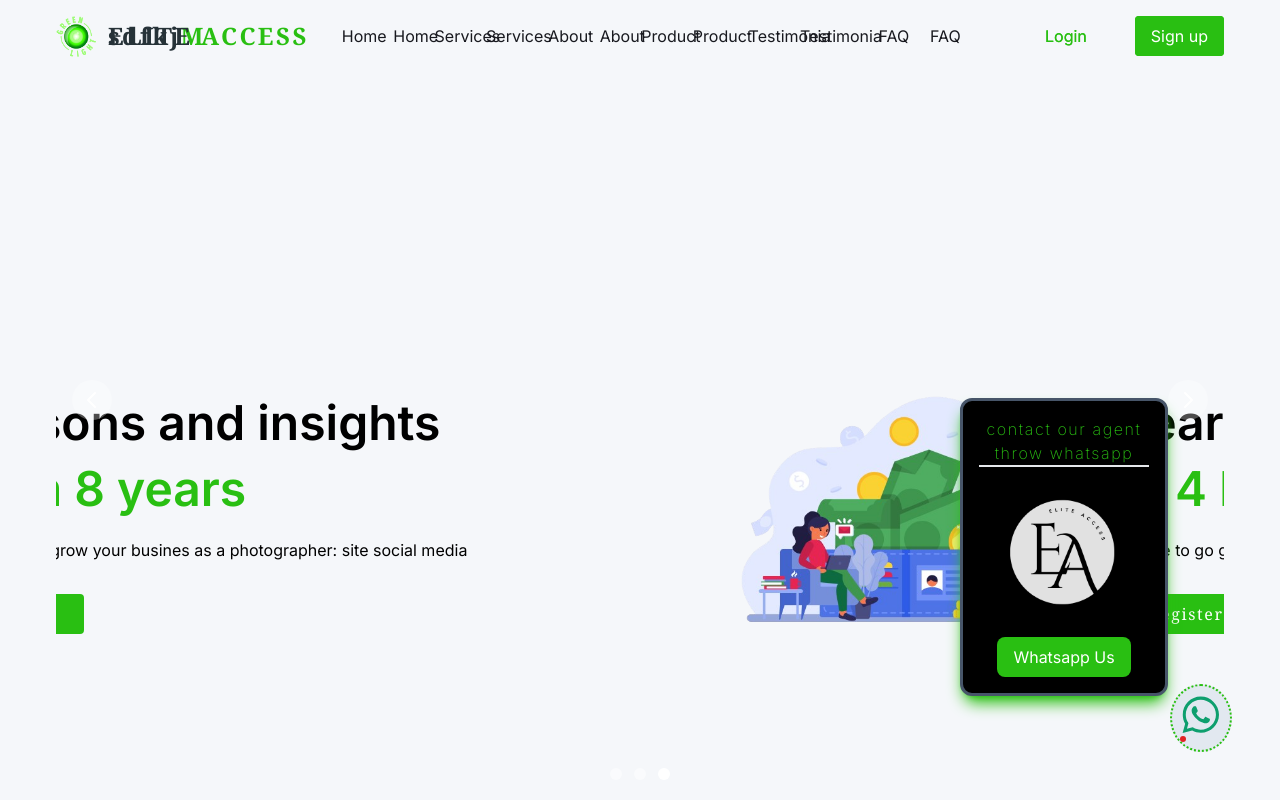
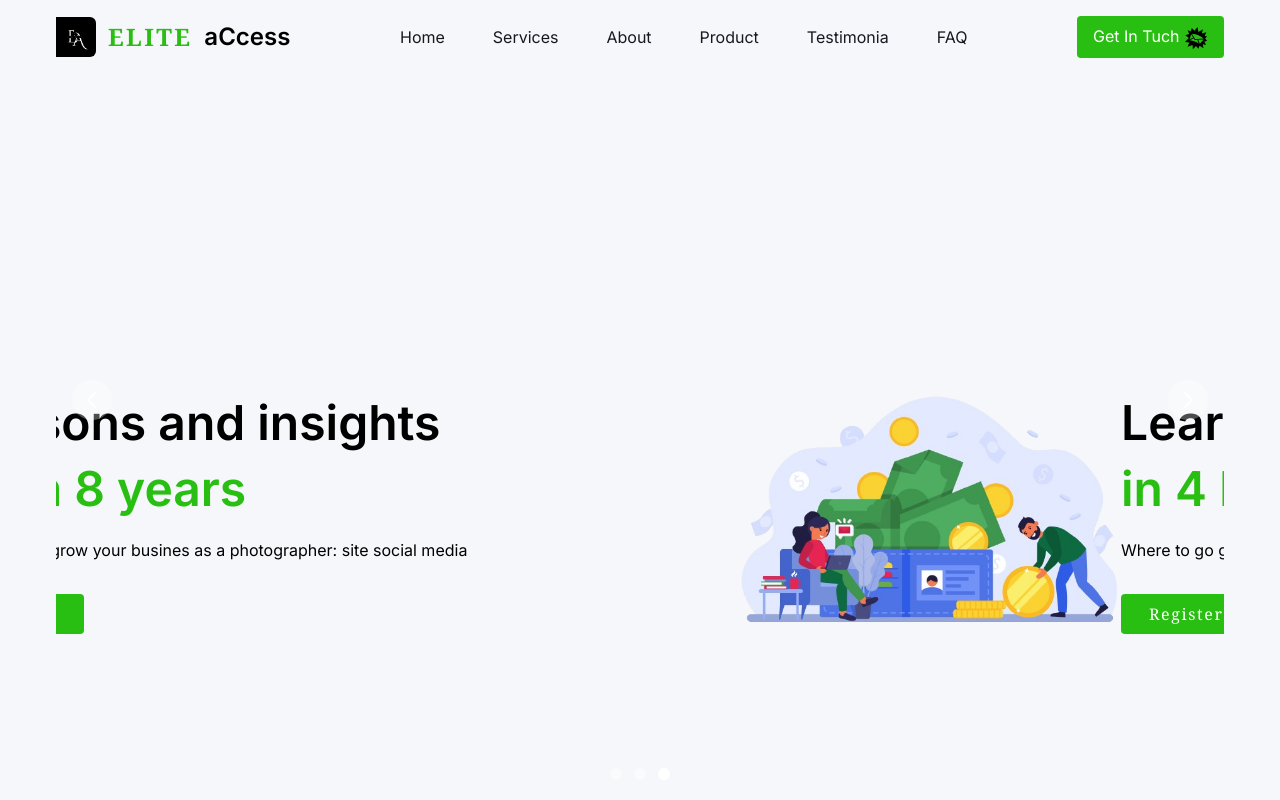
Before and after one commit to batoum0-code/landing-page1, a React (Vite) app: page / in a window 1280 px wide. Shown: the top 800 px of the page. Built offline with nearby package versions, Linux system fonts and the light colour scheme.

Commit message:
go for your dream again

```diff
--- a/package.json
+++ b/package.json
@@ -15,7 +15,7 @@
     "react": "^18.2.0",
     "react-dom": "^18.2.0",
     "react-icons": "^5.3.0",
-    "react-router-dom": "^6.23.1",
+    "react-router-dom": "^6.26.1",
     "react-scroll": "^1.9.0"
   },
   "devDependencies": {
--- a/src/App.jsx
+++ b/src/App.jsx
@@ -1,18 +1,24 @@
+  // use a css global style file
 import './App.css';
-import LandingPage from './pages/LandingPage';
 
+  // import components and pages to app component
+import MainPage from './pages/MainPage';
+import ContactUs from './components/ContactUs';
 
-
-
+  //import react router stufs
+import {BrowserRouter as Router, Routes, Route} from 'react-router-dom'
 
 function App() {
 
 
 
   return (
-    <div>
-      <LandingPage/>
-    </div>
+    <Router>
+      <Routes>
+        <Route path='/' element={<MainPage/>}/>
+        <Route path='/contactus' element={<ContactUs/>}/>
+      </Routes>
+    </Router>
   )
 }
 
--- /dev/null
+++ b/src/components/ContactUs.jsx
@@ -0,0 +1,7 @@
+import React from "react";
+
+const ContactUs = () => {
+  return <div>ContactUs</div>;
+};
+
+export default ContactUs;
--- a/src/components/Header.jsx
+++ b/src/components/Header.jsx
@@ -1,13 +1,21 @@
-import React, {useState, useEffect} from "react";
-import logo from '../assets/logo.png';
-import { Link} from "react-scroll";
+import React, { useState, useEffect } from "react";
+import logo from '../assets/logo/2.png';
+import { Link } from "react-scroll";
 
-{/* import react icons */}
+// import contact icon from react icons
+import { GiLetterBomb } from "react-icons/gi";
 import { FaXmark, FaBars } from "react-icons/fa6";
 
+// import useNavigate from react router dom to navigate throu pages
+import { useNavigate } from "react-router-dom";
+
+// header component function
+const Header = () => {
 
 
-const Header = () => {
+    // use useNavigate to navigate to an other page
+
+    const navigate = useNavigate();
 
     const [isMenuOpen, setIsMenuOpen] = useState(false);
     const [isSticky, setIsSticky] = useState(false);
@@ -40,22 +48,20 @@ const Header = () => {
         { link: "FAQ", path: "faq" },
     ];
 
-
-
-    return  (
+    return (
         <header className="w-full bg-white md:bg-transparent fixed top-0 left-0 right-0">
             <nav className={`py-4 lg:px-14 px-4 ${isSticky ? "sticky top-0 right-0 border-b bg-white duration-300" :
                 ""}`}>
                 <div className="flex justify-between items-center text-base gap-8">
                     <a href="/home" className="text-2xl font-semibold flex items-center space-x-3 ">
-            <img src={logo} alt="logo-image" className="w-10 inline-block items-center" />
-            <span className="text-[#263238] font-serif tracking-widest">sdfkj<span className={`${isSticky ? "" : "text-bandPrimary"}`}>M</span></span> </a>
+                        <img src={logo} alt="logo-image" className="w-10 inline-block items-center rounded-r-md" />
+                        <span className="text-[#374146] font-serif tracking-widest"><span className={`${isSticky ? "" : "text-bandPrimary"}`}> ELITE </span> </span> <span className={`${isSticky ? " text-bandPrimary" : ""}`}>aCcess</span></a>
 
                     {/* nav items for large devices */}
 
                     <ul className="md:flex space-x-12 hidden">
                         {
-                navItems.map( ({link, path})=> (
+                            navItems.map(({ link, path }) => (
                                 <Link key={path} spy={true} smooth={true} offset={-100}
                                     to={path} className="block text-base cursor-pointer text-gray900
                     hover:text-bandPrimary first:font-meduim " Link>{link}</Link>
@@ -66,34 +72,35 @@ const Header = () => {
                     {/* btn for large devices */}
 
                     <div className="space-x-12 hidden lg:flex items-center">
-                <a href="/" className="hidden lg:flex items-center text-bandPrimary
-                hover:text-gray900">Login</a>
-                <button className="bg-bandPrimary text-white py-2 px-4 transition-all duration-300 rounded
-                hover:bg-neutralDGrey">Sign up</button>
+
+                        <button
+                            onClick={() => navigate('/contactus')}
+                            className="bg-bandPrimary text-white py-2 px-4 transition-all duration-300 rounded
+                hover:bg-neutralDGrey">Get In Tuch <GiLetterBomb className="inline-block text-2xl text-black" /></button>
                     </div>
 
                     {/* menu for only mobile devices  */}
 
                     <div className="md:hidden">
-                <button onClick={()=> setIsMenuOpen(!isMenuOpen)} className="">
+                        <button onClick={() => setIsMenuOpen(!isMenuOpen)} className="">
                             {
                                 isMenuOpen ? (<FaXmark
-                        className=""/>) : (<FaBars
-                        className=""/>)
-
+                                    className="" />) : (<FaBars
+                                        className="" />)
                             }
                         </button>
                     </div>
                 </div>
 
-            {/* navvgtrfcv items for mobile devices */}
+                {/* navitems for mobile devices */}
 
-            <div className={`space-y-4 px-4 mt-16 py-2 bg-bandPrimary
+                <div className={`rounded-lg space-y-4 px-4 mt-16 py-2 bg-bandPrimary
                 ${isMenuOpen ? "block fixed top-0 right-0 left-0" : "hidden"}`}>
                     {
-                    navItems.map( ({link, path})=> (
-                        <Link to={path} key={path} className="block text-base text-white hover:text-gray900
-                        first:font-medium">{link}</Link>
+                        navItems.map(({ link, path }) => (
+                            <Link to={path} key={path} className="block text-base text-black/65 cursor-pointer
+                        hover:text-white/100 hover:text-gray900 font-semibold font-mono transition-all duration-300
+                        first:font-semibold">{link}</Link>
                         ))
                     }
                 </div>
--- a/src/components/Services.jsx
+++ /dev/null
@@ -1,104 +0,0 @@
-import React, {useState, useEffect} from "react";
-import logo from '../assets/logo.png';
-import { Link} from "react-scroll";
-
-{/* import react icons */}
-import { FaXmark, FaBars } from "react-icons/fa6";
-
-
-
-const Navbar = () => {
-
-    const [isMenuOpen, setIsMenuOpen] = useState(false);
-    const [isSticky, setIsSticky] = useState(false);
-
-    // set toggle Menu
-
-    useEffect(() => {
-        const handleScroll = () => {
-            if (window.scrollY > 100) {
-                setIsSticky(true);
-            } else {
-                setIsSticky(false);
-            }
-        }
-        window.addEventListener('scroll', handleScroll);
-
-        return () => {
-            window.addEventListener('scroll', handleScroll);
-        }
-    }, []);
-
-    // navitems array
-
-    const navItems = [
-        { link: "Home", path: "home" },
-        { link: "Services", path: "services" },
-        { link: "About", path: "about" },
-        { link: "Product", path: "product" },
-        { link: "Testimonia", path: "testimonia" },
-        { link: "FAQ", path: "faq" },
-    ];
-
-
-
-    return  (
-    <header className="w-full bg-white md:bg-transparent fixed top-0 left-0 right-0">
-        <nav className={`py-4 lg:px-14 px-4 ${isSticky ? "sticky top-0 right-0 border-b bg-white duration-300" : ""}`}>
-            <div className="flex justify-between items-center text-base gap-8">
-            <a href="/home" className="text-2xl font-semibold flex items-center space-x-3 ">
-            <img src={logo} alt="logo-image" className="w-10 inline-block items-center" />
-            <span className="text-[#263238] font-serif tracking-widest">ELITE <span className={`${isSticky ? "" : "text-bandPrimary"}`}>ACCESS</span></span> </a>
-
-            {/* nav items for large devices */}
-
-            <ul className="md:flex space-x-12 hidden">
-            {
-                navItems.map( ({link, path})=> (
-                    <Link key={path} spy={true} smooth={true} offset={-100}
-                    to={path} className="block text-base cursor-pointer text-gray900
-                    hover:text-bandPrimary first:font-meduim " Link>{link}</Link>
-                ))
-            }
-            </ul>
-
-            {/* btn for large devices */}
-
-            <div className="space-x-12 hidden lg:flex items-center">
-                <a href="/" className="hidden lg:flex items-center text-bandPrimary
-                hover:text-gray900">Login</a>
-                <button className="bg-bandPrimary text-white py-2 px-4 transition-all duration-300 rounded
-                hover:bg-neutralDGrey">Sign up</button>
-            </div>
-
-            {/* menu for only mobile devices  */}
-
-            <div className="md:hidden">
-                <button onClick={()=> setIsMenuOpen(!isMenuOpen)} className="">
-                    {
-                        isMenuOpen ? (<FaXmark
-                        className=""/>) : (<FaBars
-                        className=""/>)
-
-                    }
-                </button>
-            </div>
-            </div>
-
-            {/* navvgtrfcv items for mobile devices */}
-
-            <div className={`space-y-4 px-4 mt-16 py-2 bg-bandPrimary
-                ${isMenuOpen ? "block fixed top-0 right-0 left-0" : "hidden"}`}>
-                {
-                    navItems.map( ({link, path})=> (
-                        <Link to={path} key={path} className="block text-base text-white hover:text-gray900
-                        first:font-medium">{link}</Link>
-                    ))
-                }
-            </div>
-        </nav>
-    </header>
-)
-};
-
-export default Navbar;
--- a/src/pages/LandingPage.jsx
+++ b/src/pages/MainPage.jsx
@@ -1,7 +1,6 @@
 import React from "react";
 {/* import Components  */ }
 import Home from '../components/Home';
-import Services from '../components/Services';
 import About from '../components/About';
 import Blog from '../components/Blog';
 import Products from '../components/Products';
@@ -10,19 +9,18 @@ import MyFooter from '../components/MyFooter';
 import ChatBoot from "../components/ChatBoot";
 import Header from '../components/Header';
 
-const LandingPage = () => {
+const MainPage = () => {
+
     return <div>
+        <Header/>
+        <Home/>
+        <About/>
+        <Products/>
+        <Blog/>
+        <Newsletter/>
+        <MyFooter />
+        </div>;
 
-        <Header/>
-        <Home />
-        <ChatBoot/>
-        <Services />
-        <About />
-        <Products />
-        <Blog />
-        <Newsletter />
-        <MyFooter />
-    </div>;
 };
 
-export default LandingPage;
+export default MainPage;
```
Also changed, not shown: 1 other file (tests, documents, lock files or other folders). Lines whose indentation alone changed are shown as unchanged.
